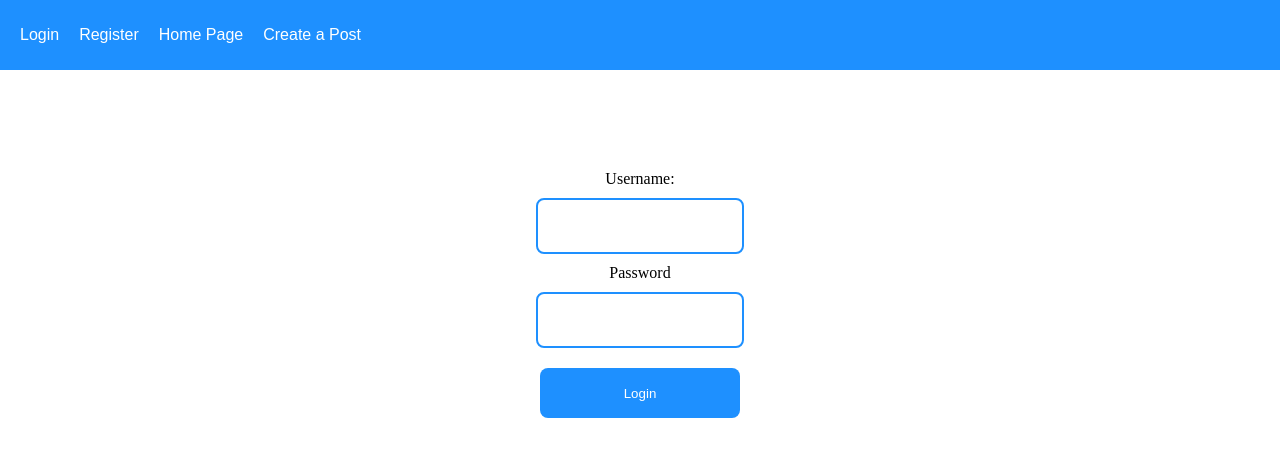
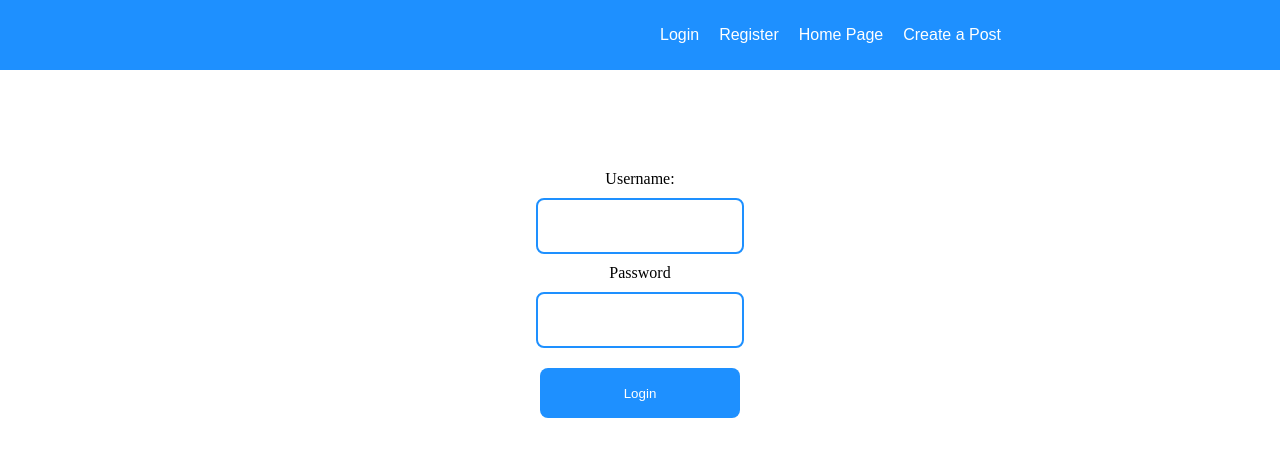
Before and after one commit to ghffadel/estcmp024, a React (Create React App) app in the folder FullStackApp/frontend/: page /login in a window 1280 px wide. Shown: the top 456 px of the page. Built offline with nearby package versions, Linux system fonts and the light colour scheme; no server answers.

Commit message:
Episode 11

```diff
--- a/FullStackApp/frontend/src/App.css
+++ b/FullStackApp/frontend/src/App.css
@@ -111,10 +111,40 @@ span {
   font-family: Arial, Helvetica, sans-serif;
 }
 
+.navbar .links {
+  flex: 50%;
+  height: 100%;
+  display: flex;
+  align-items: center;
+}
+
+.navbar .loggedInContainer {
+  flex: 50%;
+  height: 100%;
+  display: flex;
+  justify-content: center;
+  align-items: center;
+}
+
 .navbar a {
   margin-left: 20px;
   text-decoration: none;
   color: white;
+}
+
+.navbar button {
+  width: 100px;
+  height: 40px;
+  cursor: pointer;
+  margin-right: 10px;
+  background-color: white;
+}
+
+.navbar h1 {
+  text-align: right;
+  margin-right: 10px;
+  color: white;
+  font-weight: lighter;
 }
 
 .postPage {
--- a/FullStackApp/frontend/src/App.js
+++ b/FullStackApp/frontend/src/App.js
@@ -14,7 +14,11 @@ import Register from './pages/Register'
 import './App.css'
 
 export default function App () {
-  const [authState, setAuthState] = useState(false)
+  const [authState, setAuthState] = useState({
+    username: '',
+    id: 0,
+    status: false
+  })
 
   useEffect(() => {
     axios
@@ -25,29 +29,52 @@ export default function App () {
       })
       .then((res) => {
         if (res.data.error) {
-          setAuthState(false);
+          setAuthState({...authState, status: false});
         }
 
         else {
-          setAuthState(true);
+          setAuthState({
+            username: res.data.username,
+            id: res.data.id,
+            status: true
+          });
         }
       })
   }, [])
+
+  const logout = () => {
+    localStorage.removeItem('accessToken')
+
+    setAuthState({
+      username: '',
+      id: 0,
+      status: false
+    })
+  }
 
   return (
     <div className="App">
       <AuthContext.Provider value={{ authState, setAuthState }}>
         <Router>
           <div className='navbar'>
+            <div className='loggedInContainer'>
+              <h1>{authState.username}</h1>
+              { authState.status && <button onClick={logout}>Logout</button> }
+            </div>
+
+            <div className='links'>
               {
-            !authState && (
+                !authState.status &&
+                (
                   <>
                     <Link to='/login'>Login</Link>
                     <Link to='/register'>Register</Link>
                   </>
-            )}
+                )
+              }
               <Link to='/'>Home Page</Link>
               <Link to='/create-post'>Create a Post</Link>
+            </div>
           </div>
 
           <Routes>
--- a/FullStackApp/frontend/src/pages/Login.js
+++ b/FullStackApp/frontend/src/pages/Login.js
@@ -24,8 +24,12 @@ export default function Login () {
       }
 
       else {
-        localStorage.setItem('accessToken', res.data)
-        setAuthState(true)
+        localStorage.setItem('accessToken', res.data.token)
+        setAuthState({
+          username: res.data.username,
+          id: res.data.id,
+          status: true
+        })
         navigate('/')
       }
     })
--- a/FullStackApp/frontend/src/pages/Post.js
+++ b/FullStackApp/frontend/src/pages/Post.js
@@ -1,13 +1,16 @@
-import React, { useEffect, useState } from 'react'
+import React, { useContext, useEffect, useState } from 'react'
 import { useParams } from 'react-router-dom'
 
 import axios from 'axios'
+
+import { AuthContext } from '../helpers/AuthContext'
 
 export default function Post () {
   let { id } = useParams()
   const [comments, setComments] = useState([])
   const [newComment, setNewComment] = useState('')
   const [postData, setPostData] = useState({})
+  const { authState } = useContext(AuthContext)
 
   useEffect(() => {
     axios.get(`http://localhost:3001/posts/${id}`).then((res) => {
@@ -46,6 +49,22 @@ export default function Post () {
       })
   }
 
+  const deleteComment = (id) => {
+    axios
+      .delete(`http://localhost:3001/comments/${id}`, {
+        headers: {
+          accessToken: localStorage.getItem('accessToken')
+        }
+      })
+      .then(() => {
+        setComments(
+          comments.filter((val) => {
+            return val.id != id
+          })
+        )
+      })
+  }
+
   return (
     <div className='postPage'>
       <div className='leftSide'>
@@ -77,6 +96,11 @@ export default function Post () {
                 <div className='comment' key={key}>
                   {comment.text}
                   <label>User: {comment.user}</label>
+                  {
+                    authState.username === comment.user && (
+                      <button onClick={() => {deleteComment(comment.id)}}>X</button>
+                    )
+                  }
                 </div>
               )
             })
```
Also changed, not shown: 2 other files (tests, documents, lock files or other folders). Lines whose indentation alone changed are shown as unchanged.
